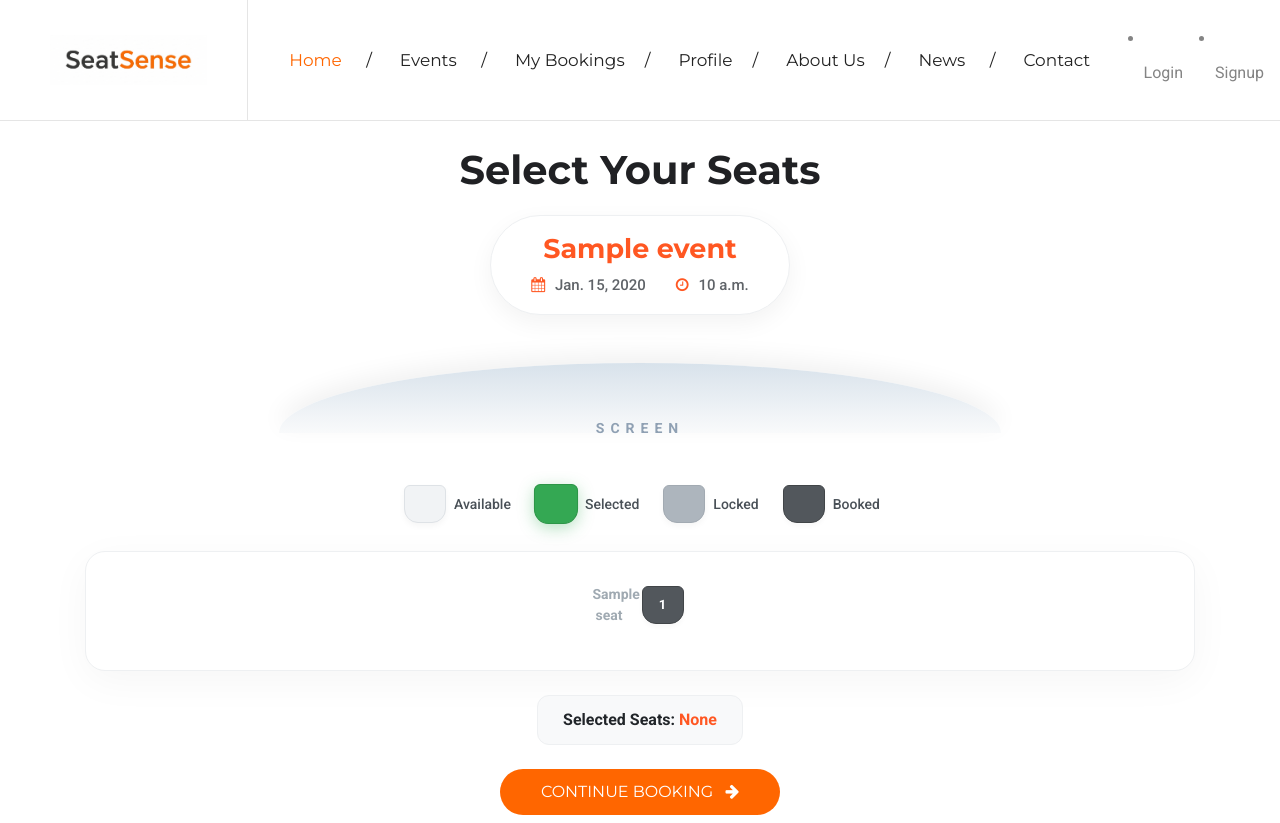
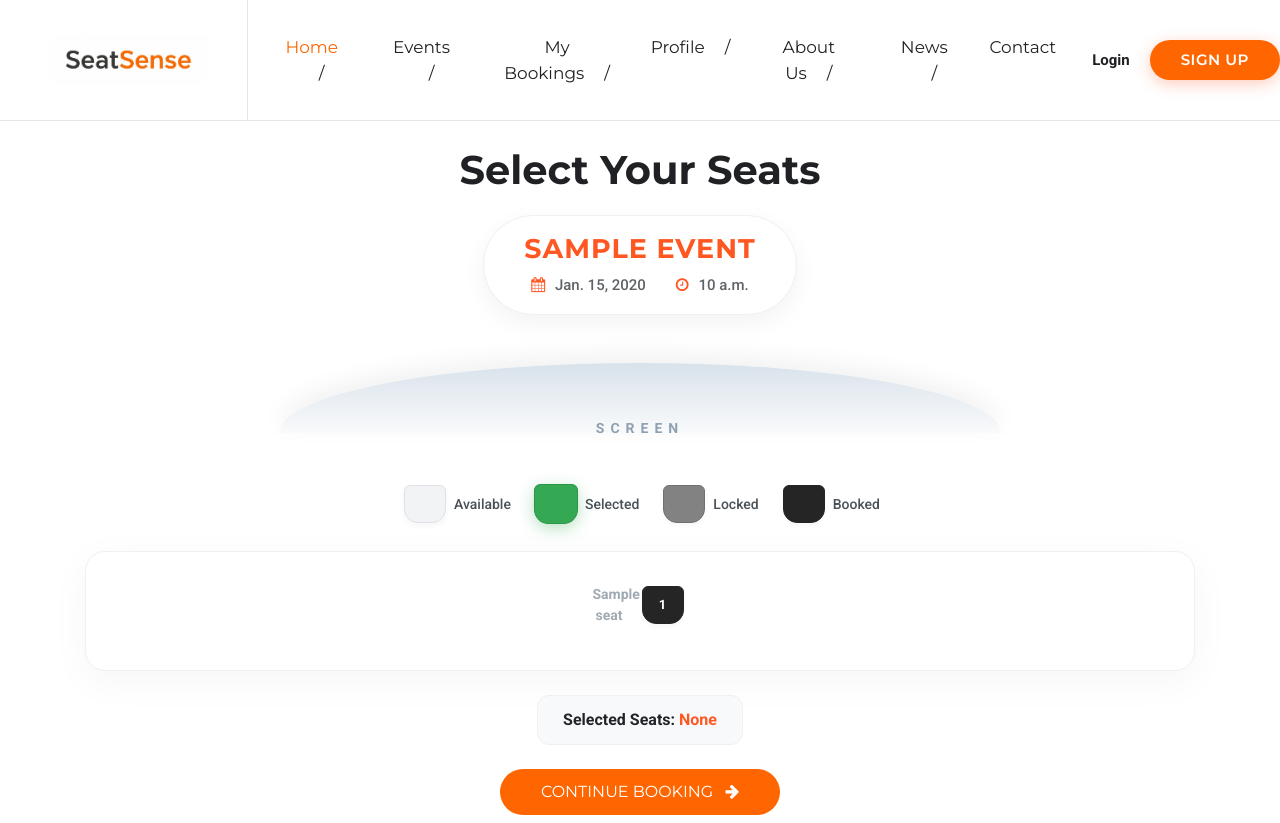
Before and after one commit to DyvinBiju/seatsense, a Django app: page /event/1/seats/ in a window 1280 px wide. Shown: the top 823 px of the page. Run offline with Django 5.2, Linux system fonts and the light colour scheme; tables that the repository leaves empty hold one stand-in row (values such as "Sample post"); data that the repository does not hold is empty; some libraries are stand-ins or nearby versions.

Commit message:
UI of payment and seat_layout page modified

```diff
--- a/templates/seatsense_app/base.html
+++ b/templates/seatsense_app/base.html
@@ -104,29 +104,24 @@
           <a class="nav-link" href="{% url 'contact' %}">Contact</a>
         </li>
       </ul>
-      {% if user.is_authenticated %}
 
-        <li class="nav-item">
-        <a class="nav-link" href="#">{{ user.username }}</a>
-        </li>
+      <div class="d-flex align-items-center ml-lg-3 mt-3 mt-lg-0">
+        {% if user.is_authenticated %}
+          <span style="font-weight: 600; color: #202124; font-size: 15px; margin-right: 15px;">
+              <i class="fa fa-user-circle" style="color: #ff5722; font-size: 18px; margin-right: 6px; vertical-align: middle;"></i>{{ user.username|title }}
+          </span>
+          <form method="POST" action="{% url 'logout' %}" style="margin: 0;">
+              {% csrf_token %}
+              <button type="submit" class="btn" style="border: 2px solid #eef0f2; border-radius: 25px; padding: 8px 24px; font-weight: 600; color: #5f6368; background: transparent; transition: all 0.3s ease;" onmouseover="this.style.borderColor='#ff5722'; this.style.color='#ff5722';" onmouseout="this.style.borderColor='#eef0f2'; this.style.color='#5f6368';">
+                  Logout
+              </button>
+          </form>
+        {% else %}
+          <a href="{% url 'login' %}" style="font-weight: 600; color: #202124; margin-right: 20px; font-size: 15px; transition: color 0.3s ease;" onmouseover="this.style.color='#ff5722';" onmouseout="this.style.color='#202124';">Login</a>
 
-        <form method="POST" action="{% url 'logout' %}" style="display:inline;">
-            {% csrf_token %}
-            <button type="submit" class="nav-link btn btn-link" style="display:inline; padding:0;">
-                Logout
-            </button>
-        </form>
-
-        {% else %}
-
-        <li class="nav-item">
-        <a class="nav-link" href="{% url 'login' %}">Login</a>
-        </li>
-
-        <li class="nav-item">
-        <a class="nav-link" href="{% url 'signup' %}">Signup</a>
-        </li>
-
+          <a href="{% url 'signup' %}" class="btn btn-main-md" style="border-radius: 25px; padding: 10px 30px; font-weight: 600; letter-spacing: 0.5px; box-shadow: 0 4px 15px rgba(255,87,34,0.3);">
+              Sign Up
+          </a>
         {% endif %}
       </div>
   </div>
--- a/templates/seatsense_app/confirm_booking.html
+++ b/templates/seatsense_app/confirm_booking.html
@@ -9,7 +9,7 @@
     <h2 class="mb-2" style="font-weight: 700; color: #202124;">Confirm Your Booking</h2>
 
     <div class="header-event-card">
-        <h4 style="color: #ff5722; margin-bottom: 10px; font-weight: 700;">{{ event.title }}</h4>
+        <h4 style="color: #ff5722; margin-bottom: 10px; font-weight: 800; text-transform: uppercase; letter-spacing: 1px;">{{ event.title }}</h4>
         <div class="event-meta">
             <span class="meta-item"><i class="fa fa-calendar"></i> {{ event.event_date }}</span>
             <span class="meta-item"><i class="fa fa-clock-o"></i> {{ event.event_time }}</span>
--- a/templates/seatsense_app/payment.html
+++ b/templates/seatsense_app/payment.html
@@ -8,7 +8,7 @@
     }
     .gpay-card {
         max-width: 420px;
-        margin: 120px auto 80px auto;
+        margin: 160px auto 100px auto;
         background: #ffffff;
         border-radius: 24px;
         box-shadow: 0 10px 30px rgba(0, 0, 0, 0.08);
--- a/templates/seatsense_app/seat_layout.html
+++ b/templates/seatsense_app/seat_layout.html
@@ -10,7 +10,7 @@
     <h2 class="mb-2" style="font-weight: 700; color: #202124;">Select Your Seats</h2>
 
     <div class="header-event-card">
-        <h4 style="color: #ff5722; margin-bottom: 10px; font-weight: 700;">{{ event.title }}</h4>
+        <h4 style="color: #ff5722; margin-bottom: 10px; font-weight: 800; text-transform: uppercase; letter-spacing: 1px;">{{ event.title }}</h4>
         <div class="event-meta">
             <span class="meta-item"><i class="fa fa-calendar"></i> {{ event.event_date }}</span>
             <span class="meta-item"><i class="fa fa-clock-o"></i> {{ event.event_time }}</span>
@@ -240,17 +240,18 @@
 
 /* Locked (temporary) */
 .seat.locked {
-    background: #adb5bd;
+    background: #757575; /* dark grey */
     color: white;
-    border: 1px solid #a2aab2;
+    border: 1px solid #616161;
     cursor: not-allowed;
+    opacity: 0.9;
 }
 
 /* Booked (permanent) */
 .seat.booked {
-    background: #343a40;
+    background: #000000; /* black */
     color: white;
-    border: 1px solid #212529;
+    border: 1px solid #000000;
     cursor: not-allowed;
     opacity: 0.85;
 }
```
